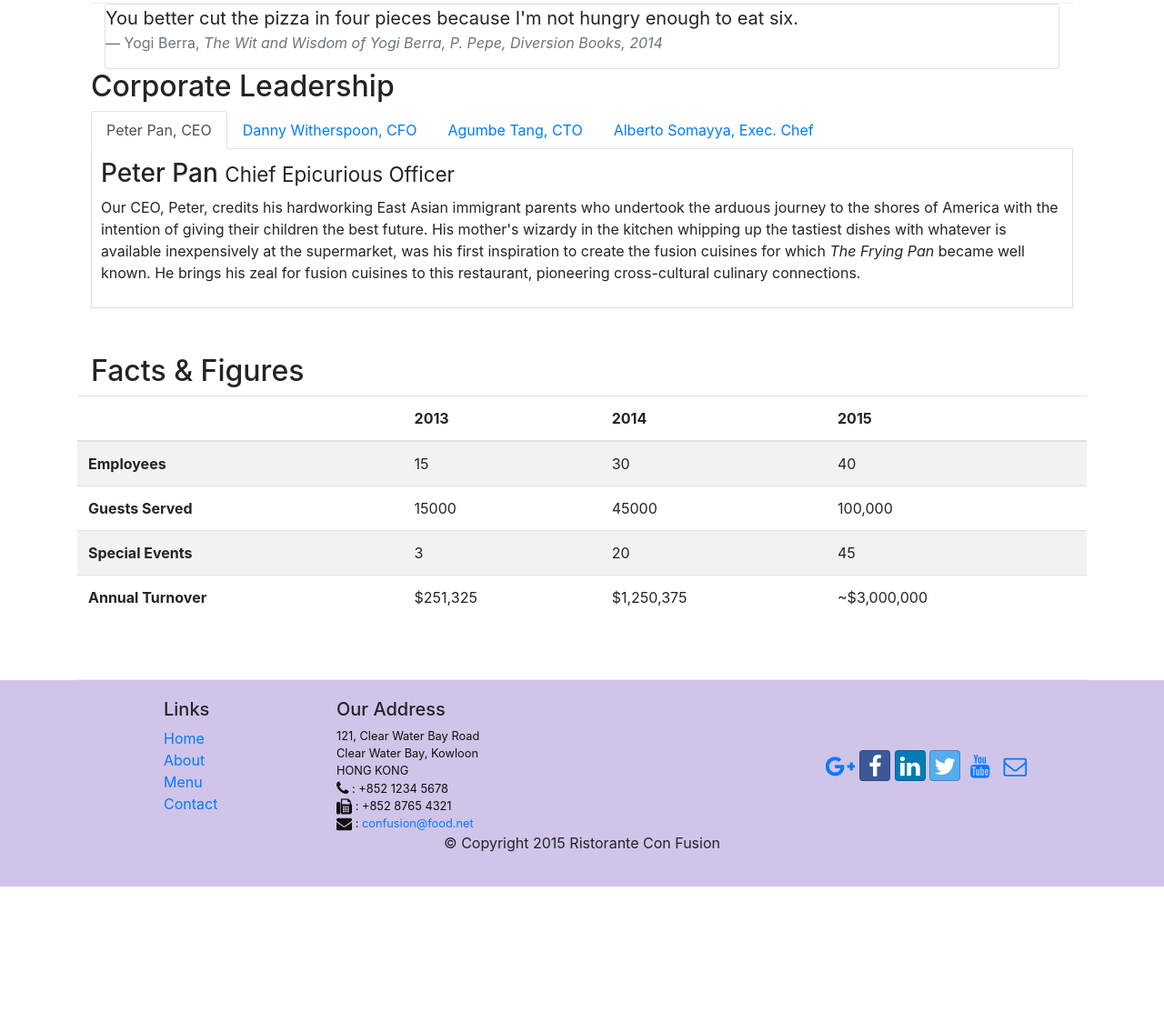
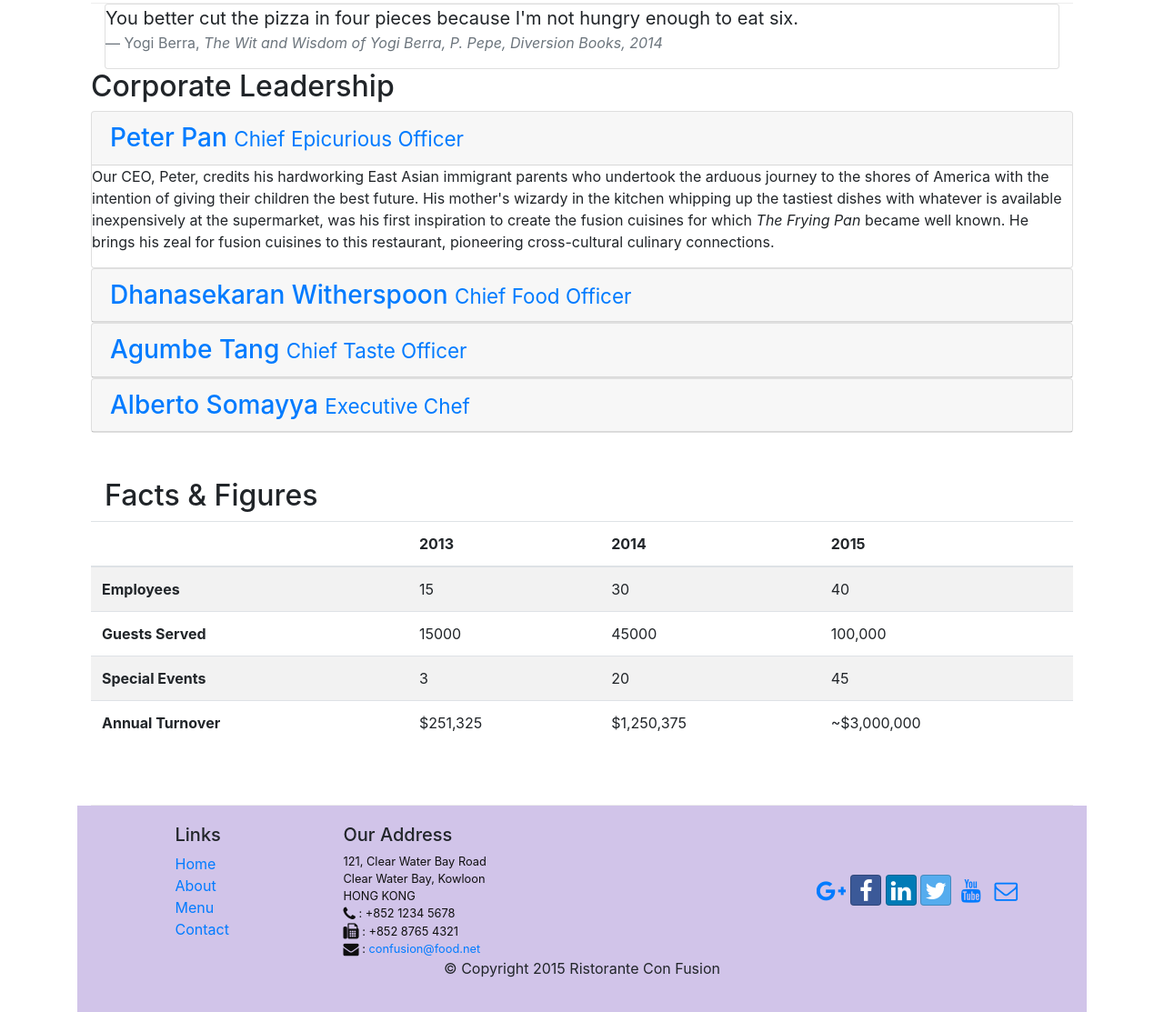
Before and after one commit to prashant0918/initial_repository, a website: page aboutus.html in a window 1280 px wide. Shown: the part 840-1953 px from the top of the page at 91% size. Before the commit the page ends 1815 px from the top, so only its background shows below. Drawn offline with nearby package versions, Linux system fonts and the light colour scheme.

Commit message:
accordion

```diff
--- a/aboutus.html
+++ b/aboutus.html
@@ -95,36 +95,58 @@
         </div>
             <div>
                 <h2>Corporate Leadership</h2>
-                <ul class="nav nav-tabs">
-                    <li class="nav-item">
-                        <a class="nav-link active" href="#peter" role="tab" data-toggle="tab">Peter Pan, CEO</a>
-                    </li>
-                    <li class="nav-item">
-                        <a class="nav-link" href="#danny" role="tab"  data-toggle="tab">Danny Witherspoon, CFO</a>
-                    </li>
-                    <li class="nav-item">
-                        <a class="nav-link" href="#agumbe" role="tab"  data-toggle="tab">Agumbe Tang, CTO</a>
-                    </li>
-                    <li class="nav-item">
-                        <a class="nav-link" href="#alberto" role="tab" data-toggle="tab">Alberto Somayya, Exec. Chef</a>
-                    </li>
-                </ul>
-                <div class="tab-content">
-                    <div role="tabpanel" class="tab-pane fade show active" id="peter">
-                        <h3>Peter Pan <small>Chief Epicurious Officer</small></h3>
+
+                <div id="accordion" role="tablist">
+                    <div class="card">
+                        <div class="card-header" role="tab" id="peterhead">
+                            <h3 class="mb-0">
+                            <a data-toggle="collapse" data-parent="#accordion" href="#peter">Peter Pan <small>Chief Epicurious Officer</small>
+                            </a>
+                            </h3>
+                        </div>
+                        <div role="tabpanel" class="collapse show" id="peter">
+                            <div class="card-block">
                             <p class="hidden-xs-down">Our CEO, Peter, credits his hardworking East Asian immigrant parents who undertook the arduous journey to the shores of America with the intention of giving their children the best future. His mother's wizardy in the kitchen whipping up the tastiest dishes with whatever is available inexpensively at the supermarket, was his first inspiration to create the fusion cuisines for which <em>The Frying Pan</em> became well known. He brings his zeal for fusion cuisines to this restaurant, pioneering cross-cultural culinary connections.</p>
                             </div>
-                    <div role="tabpanel" class="tab-pane fade" id="danny">
-                        <h3>Dhanasekaran Witherspoon <small>Chief Food Officer</small></h3>
+                        </div>
+                    </div>
+                    <div class="card">
+                        <div class="card-header" role="tab" id="dannyhead">
+                            <h3 class="mb-0">
+                            <a class="collapsed" data-toggle="collapse" data-parent="#accordion" href="#danny">Dhanasekaran Witherspoon <small>Chief Food Officer</small>
+                            </a>
+                            </h3>
+                        </div>
+                        <div role="tabpanel" class="collapse" id="danny">
+                            <div class="card-block">
                             <p class="hidden-xs-down">Our CFO, Danny, as he is affectionately referred to by his colleagues, comes from a long established family tradition in farming and produce. His experiences growing up on a farm in the Australian outback gave him great appreciation for varieties of food sources. As he puts it in his own words, <em>Everything that runs, wins, and everything that stays, pays!</em></p>
                             </div>
-                    <div role="tabpanel" class="tab-pane fade" id="agumbe">
-                        <h3>Agumbe Tang <small>Chief Taste Officer</small></h3>
+                        </div>
+                    </div>
+                    <div class="card">
+                        <div class="card-header" role="tab" id="agumbehead">
+                            <h3 class="mb-0">
+                            <a class="collapsed" data-toggle="collapse" data-parent="#accordion" href="#agumbe">Agumbe Tang <small>Chief Taste Officer</small>
+                            </a>
+                            </h3>
+                        </div>
+                            <div role="tabpanel" class="collapse" id="agumbe">
+                                <div class="card-block">
                                 <p class="hidden-xs-down">Blessed with the most discerning gustatory sense, Agumbe, our CTO, personally ensures that every dish that we serve meets his exacting tastes. Our chefs dread the tongue lashing that ensues if their dish does not meet his exacting standards. He lives by his motto, <em>You click only if you survive my lick.</em></p>
                                 </div>
-                    <div role="tabpanel" class="tab-pane fade" id="alberto">
-                        <h3>Alberto Somayya <small>Executive Chef</small></h3>
+                            </div>
+                    </div>
+                    <div class="card">
+                        <div class="card-header" role="tab" id="albertohead">
+                            <h3 class="mb-0">
+                            <a class="collapsed" data-toggle="collapse" data-parent="#accordion" href="#alberto">Alberto Somayya <small>Executive Chef</small>
+                            </a>
+                            </h3>
+                        </div>
+                            <div role="tabpanel" class="collapse" id="alberto">
+                                <div class="card-block">
                                 <p class="hidden-xs-down">Award winning three-star Michelin chef with wide International experience having worked closely with whos-who in the culinary world, he specializes in creating mouthwatering Indo-Italian fusion experiences. He says, <em>Put together the cuisines from the two craziest cultures, and you get a winning hit! Amma Mia!</em></p>
+                                </div>
                             </div>
                     </div>
             </div>
```
Lines whose indentation alone changed are shown as unchanged.
